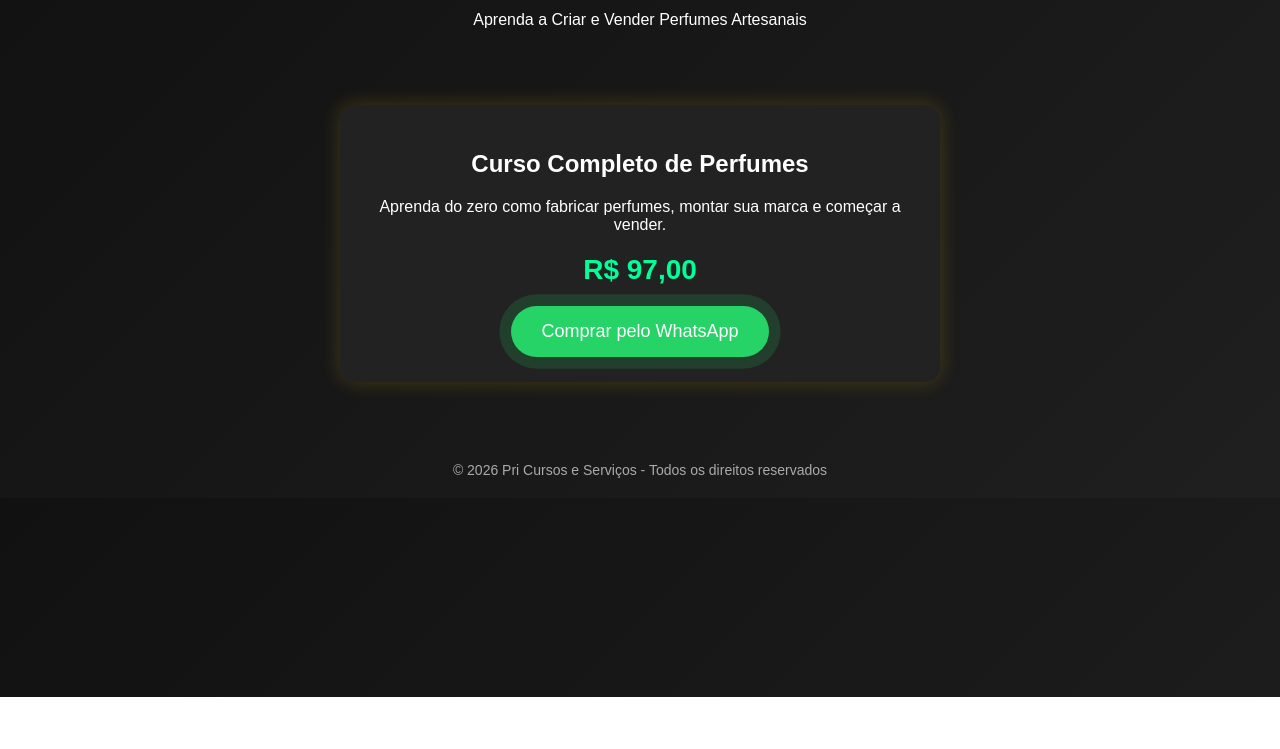
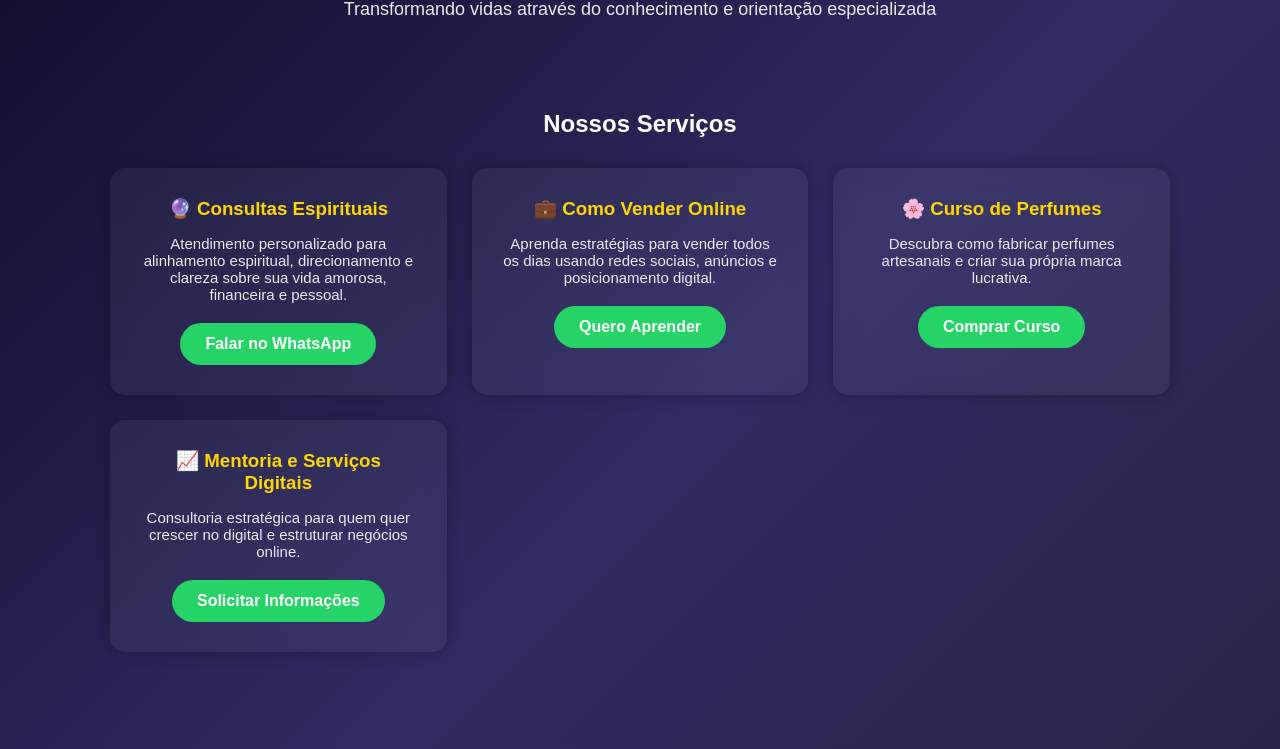
Before and after one commit to diogon3ves/siite1, a plain HTML site: page index.html in a window 1280 px wide. Shown: the part 103-852 px from the top of the page. Before the commit the page ends 800 px from the top, so only its background shows below. Drawn offline with Linux system fonts and the light colour scheme.

Commit message:
Refactor index.html with updated styles and content

```diff
--- a/index.html
+++ b/index.html
@@ -4,98 +4,167 @@
 <meta charset="UTF-8">
 <meta name="viewport" content="width=device-width, initial-scale=1.0">
 <title>Pri Cursos e Serviços</title>
+
 <style>
+* {
+  margin: 0;
+  padding: 0;
+  box-sizing: border-box;
+  font-family: Arial, Helvetica, sans-serif;
+}
+
 body {
-      margin: 0;
-      font-family: Arial, sans-serif;
-      background: linear-gradient(135deg, #111, #1f1f1f);
+  background: linear-gradient(135deg, #0f0c29, #302b63, #24243e);
   color: white;
   text-align: center;
 }
 
 header {
-      padding: 40px 20px;
+  padding: 50px 20px;
 }
 
-    h1 {
-      color: #ffcc00;
-      font-size: 32px;
-      margin-bottom: 10px;
+header h1 {
+  font-size: 36px;
+  color: #ffd700;
 }
 
-    .container {
-      max-width: 600px;
+header p {
+  margin-top: 10px;
+  font-size: 18px;
+  opacity: 0.9;
+}
+
+.section {
+  padding: 40px 20px;
+  max-width: 1100px;
   margin: auto;
-      padding: 20px;
+}
+
+.cards {
+  display: grid;
+  grid-template-columns: repeat(auto-fit, minmax(280px, 1fr));
+  gap: 25px;
+  margin-top: 30px;
 }
 
 .card {
-      background: #222;
-      padding: 25px;
+  background: rgba(255,255,255,0.05);
+  backdrop-filter: blur(10px);
+  padding: 30px;
   border-radius: 15px;
-      box-shadow: 0px 0px 20px rgba(255, 204, 0, 0.2);
+  transition: 0.3s;
+  box-shadow: 0 0 15px rgba(0,0,0,0.3);
 }
 
-    .price {
-      font-size: 28px;
-      color: #00ff99;
-      margin: 20px 0;
-      font-weight: bold;
+.card:hover {
+  transform: translateY(-8px);
+  box-shadow: 0 0 25px rgba(255,215,0,0.5);
 }
 
-    .btn-whatsapp {
+.card h3 {
+  margin-bottom: 15px;
+  color: #ffd700;
+}
+
+.card p {
+  font-size: 15px;
+  margin-bottom: 20px;
+  opacity: 0.9;
+}
+
+.btn {
   display: inline-block;
-      padding: 15px 30px;
+  padding: 12px 25px;
   background: #25D366;
   color: white;
   text-decoration: none;
-      font-size: 18px;
   border-radius: 50px;
-      transition: all 0.3s ease;
-      animation: pulse 1.5s infinite;
+  font-weight: bold;
+  transition: 0.3s;
+  animation: pulse 1.8s infinite;
 }
 
-    .btn-whatsapp:hover {
+.btn:hover {
   transform: scale(1.1);
   box-shadow: 0 0 20px #25D366;
 }
 
 @keyframes pulse {
-      0% { box-shadow: 0 0 0 0 rgba(37,211,102, 0.7); }
-      70% { box-shadow: 0 0 0 15px rgba(37,211,102, 0); }
-      100% { box-shadow: 0 0 0 0 rgba(37,211,102, 0); }
+  0% { box-shadow: 0 0 0 0 rgba(37,211,102,0.7); }
+  70% { box-shadow: 0 0 0 15px rgba(37,211,102,0); }
+  100% { box-shadow: 0 0 0 0 rgba(37,211,102,0); }
+}
+
+.cta-final {
+  margin-top: 60px;
+  padding: 40px 20px;
+  background: rgba(0,0,0,0.3);
 }
 
 footer {
   margin-top: 40px;
   padding: 20px;
   font-size: 14px;
-      color: #aaa;
+  opacity: 0.6;
 }
 </style>
 </head>
+
 <body>
 
 <header>
   <h1>Pri Cursos e Serviços</h1>
-    <p>Aprenda a Criar e Vender Perfumes Artesanais</p>
+  <p>Transformando vidas através do conhecimento e orientação especializada</p>
 </header>
 
-  <div class="container">
+<section class="section">
+  <h2>Nossos Serviços</h2>
+
+  <div class="cards">
+
     <div class="card">
-      <h2>Curso Completo de Perfumes</h2>
-      <p>Aprenda do zero como fabricar perfumes, montar sua marca e começar a vender.</p>
+      <h3>🔮 Consultas Espirituais</h3>
+      <p>Atendimento personalizado para alinhamento espiritual, direcionamento e clareza sobre sua vida amorosa, financeira e pessoal.</p>
+      <a class="btn" href="https://wa.me/5514997769095?text=Olá,%20quero%20agendar%20uma%20consulta%20espiritual" target="_blank">
+        Falar no WhatsApp
+      </a>
+    </div>
 
-      <div class="price">R$ 97,00</div>
+    <div class="card">
+      <h3>💼 Como Vender Online</h3>
+      <p>Aprenda estratégias para vender todos os dias usando redes sociais, anúncios e posicionamento digital.</p>
+      <a class="btn" href="https://wa.me/5514997769095?text=Olá,%20quero%20saber%20sobre%20o%20curso%20de%20vendas%20online" target="_blank">
+        Quero Aprender
+      </a>
+    </div>
 
-      <a class="btn-whatsapp"
-         href="https://wa.me/5599999999999?text=Olá,%20quero%20comprar%20o%20curso%20de%20perfume%20da%20Pri%20Cursos"
-         target="_blank">
-         Comprar pelo WhatsApp
+    <div class="card">
+      <h3>🌸 Curso de Perfumes</h3>
+      <p>Descubra como fabricar perfumes artesanais e criar sua própria marca lucrativa.</p>
+      <a class="btn" href="https://wa.me/5514997769095?text=Olá,%20quero%20comprar%20o%20curso%20de%20perfumes" target="_blank">
+        Comprar Curso
       </a>
+    </div>
+
+    <div class="card">
+      <h3>📈 Mentoria e Serviços Digitais</h3>
+      <p>Consultoria estratégica para quem quer crescer no digital e estruturar negócios online.</p>
+      <a class="btn" href="https://wa.me/5514997769095?text=Olá,%20quero%20saber%20sobre%20mentoria%20digital" target="_blank">
+        Solicitar Informações
+      </a>
+    </div>
 
   </div>
-  </div>
+</section>
+
+<section class="cta-final">
+  <h2>Pronto para transformar sua vida?</h2>
+  <p>Entre em contato agora mesmo e receba atendimento personalizado.</p>
+  <br>
+  <a class="btn" href="https://wa.me/5514997769095?text=Olá,%20quero%20mais%20informações%20sobre%20os%20serviços" target="_blank">
+    Atendimento Imediato no WhatsApp
+  </a>
+</section>
 
 <footer>
   © 2026 Pri Cursos e Serviços - Todos os direitos reservados
```
Lines whose indentation alone changed are shown as unchanged.
